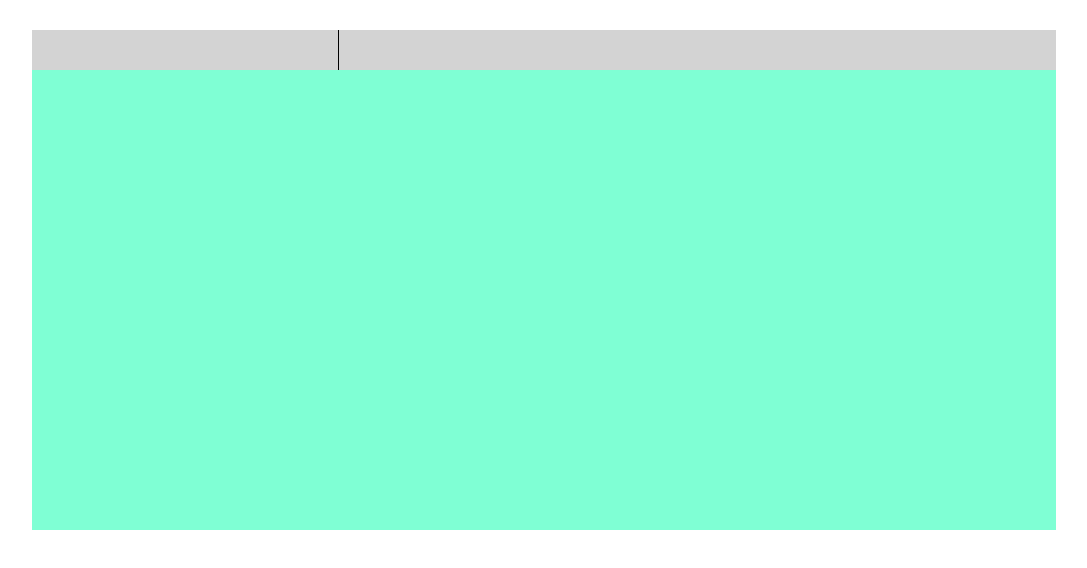
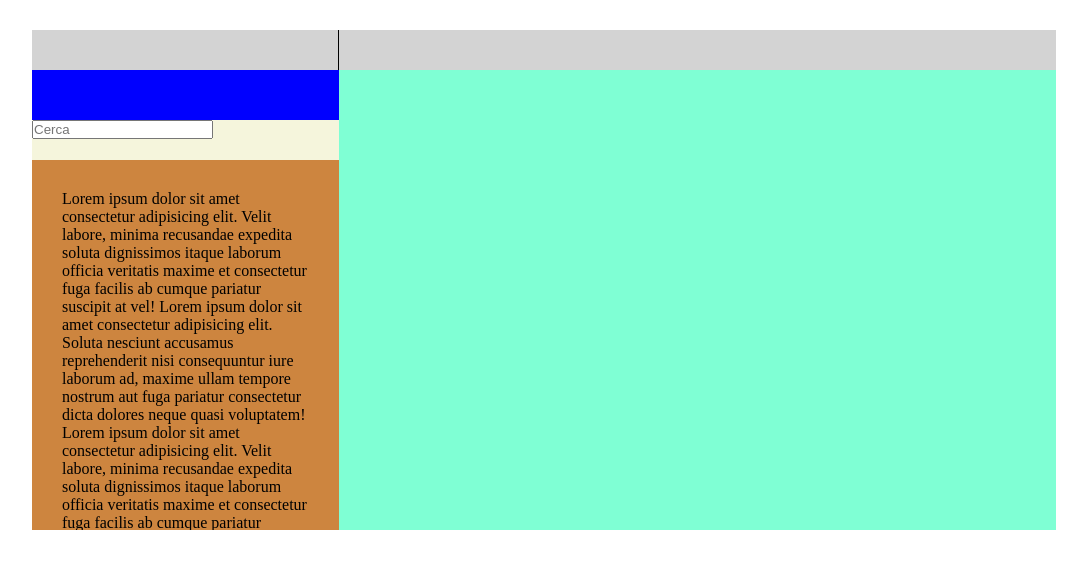
Before and after one commit to GessicaCalcagno/html-css-boolzapp, a plain HTML site: page index.html in a window 1280 px wide. Shown: the whole page, without its empty margins (96-1183 px from the left). Drawn offline with Linux system fonts and the light colour scheme.

Commit message:
Add; container left

```diff
--- a/css/responsive.css
+++ b/css/responsive.css
@@ -12,6 +12,20 @@
 .header-user-chat{
     width: 90%;
 }
+
+/* *********************************************** */
+/* ---- CHAT LEFT -------> */
+.container-left{
+    width: 10%;
+}
+.notifications,
+.find {
+    display: none;
+}
+.chat-left{
+    height: calc(500px - 40px) ;
+}
+
 
 }
 
@@ -32,5 +46,11 @@
 .header-user-chat{
     width: 100%;
 }
+/* *********************************************** */
+/* -- CHAT LEFT -- */
+
+.container-left{
+    display: none;
+}
 
 }
--- a/css/style.css
+++ b/css/style.css
@@ -9,45 +9,75 @@ img {
     max-width: 100%;
 }
 
-.container-main{
+.container-main {
     width: 80%;
     margin: 0 auto;
     margin-top: 30px;
     min-height: 500px;
-
-/* degug */
-background-color: aquamarine;
+    /* degug */
+    background-color: aquamarine;
 }
 
 /************************************************
     UTILITIES
  ************************************************/
- a {
-    text-decoration: none;
-}
 
 .flex {
     display: flex;
 }
 
 
-/* HEADER */
-header{
-    z-index: 9999;
-    min-height: 40px;
+/* ************************************************ */
+/* COMMON */
+.container-left,
+.header-main-profile {
+    width: 30%;
 }
+
+.conteiner-right,
+.header-user-chat {
+    width: 70%;
+}
+
+
+/* ************************************************ */
+/* --------------- HEADER ------------------------ */
+header {
+    height: 40px;
+}
+
 /* ---------header left---------- */
-.header-main-profile{
-    width: 30%;
+.header-main-profile {
     /* debug */
     background-color: lightgray;
-
     border-right: 1px solid black;
 }
 
 /* ---------header right---------- */
-.header-user-chat{
-    width: 70%;
-      /* debug */
-      background-color: lightgray;
+.header-user-chat {
+    /* debug */
+    background-color: lightgray;
 }
+
+/* ************************************************ */
+/* ------- NOTIFICATIONS LEFT ------- */
+.notifications {
+    height: 50px;
+    background-color: blue;
+}
+
+/* ----- LABEL ----- */
+.find {
+    /* debug */
+    background-color: beige;
+    height: 40px;
+}
+
+.chat-left {
+    width: 100%;
+    overflow: auto;
+    /* debu */
+    height: calc(500px - 130px);
+    padding: 30px;
+    background: peru;
+}
--- a/index.html
+++ b/index.html
@@ -54,15 +54,54 @@
 
             </div>
         </header>
-<!-- /********************************** /HEADER*************************************/ -->
+        <!-- /****************************** /HEADER  ********************************/ -->
+
+        <!-- CHAT LEFT -->
+        <div class="container-left">
+            <div class="notifications">
+
+            </div>
+            <div class="find">
+                <label for="find">
+                    <input type="text" id="find" name="inputText" placeholder="Cerca">
+                </label>
+            </div>
+
+            <div class="chat-left">
+                <p>
+                    Lorem ipsum dolor sit amet consectetur adipisicing elit. Velit labore, minima recusandae expedita
+                    soluta dignissimos itaque laborum officia veritatis maxime et consectetur fuga facilis ab cumque
+                    pariatur suscipit at vel! Lorem ipsum dolor sit amet consectetur adipisicing elit. Soluta nesciunt
+                    accusamus reprehenderit nisi consequuntur iure laborum ad, maxime ullam tempore nostrum aut fuga
+                    pariatur consectetur dicta dolores neque quasi voluptatem!
+                    Lorem ipsum dolor sit amet consectetur adipisicing elit. Velit labore, minima recusandae expedita
+                    soluta dignissimos itaque laborum officia veritatis maxime et consectetur fuga facilis ab cumque
+                    pariatur suscipit at vel! Lorem ipsum dolor sit amet consectetur adipisicing elit. Soluta nesciunt
+                    accusamus reprehenderit nisi consequuntur iure laborum ad, maxime ullam tempore nostrum aut fuga
+                    pariatur consectetur dicta dolores neque quasi voluptatem!Lorem ipsum dolor sit amet consectetur
+                    adipisicing elit. Velit labore, minima recusandae expedita soluta dignissimos itaque laborum officia
+                    veritatis maxime et consectetur fuga facilis ab cumque pariatur suscipit at vel! Lorem ipsum dolor
+                    sit amet consectetur adipisicing elit. Soluta nesciunt accusamus reprehenderit nisi consequuntur
+                    iure laborum ad, maxime ullam tempore nostrum aut fuga pariatur consectetur dicta dolores neque
+                    quasi voluptatem!Lorem ipsum dolor sit amet consectetur adipisicing elit. Velit labore, minima
+                    recusandae expedita soluta dignissimos itaque laborum officia veritatis maxime et consectetur fuga
+                    facilis ab cumque pariatur suscipit at vel! Lorem ipsum dolor sit amet consectetur adipisicing elit.
+                    Soluta nesciunt accusamus reprehenderit nisi consequuntur iure laborum ad, maxime ullam tempore
+                    nostrum aut fuga pariatur consectetur dicta dolores neque quasi voluptatem!Lorem ipsum dolor sit
+                    amet consectetur adipisicing elit. Velit labore, minima recusandae expedita soluta dignissimos
+                    itaque laborum officia veritatis maxime et consectetur fuga facilis ab cumque pariatur suscipit at
+                    vel! Lorem ipsum dolor sit amet consectetur adipisicing elit. Soluta nesciunt accusamus
+                    reprehenderit nisi consequuntur iure laborum ad, maxime ullam tempore nostrum aut fuga pariatur
+                    consectetur dicta dolores neque quasi voluptatem!
+                </p>
+
+            </div>
+
+        </div>
 
 
 
-        <!-- TABLET: aggiungi 3 icone a destra (uguale nel desktop)-->
 
-
-        <!-- /HEADER DESTRA -->
-        <!-- ************************************* -->
 
     </main>
 </body>
```
